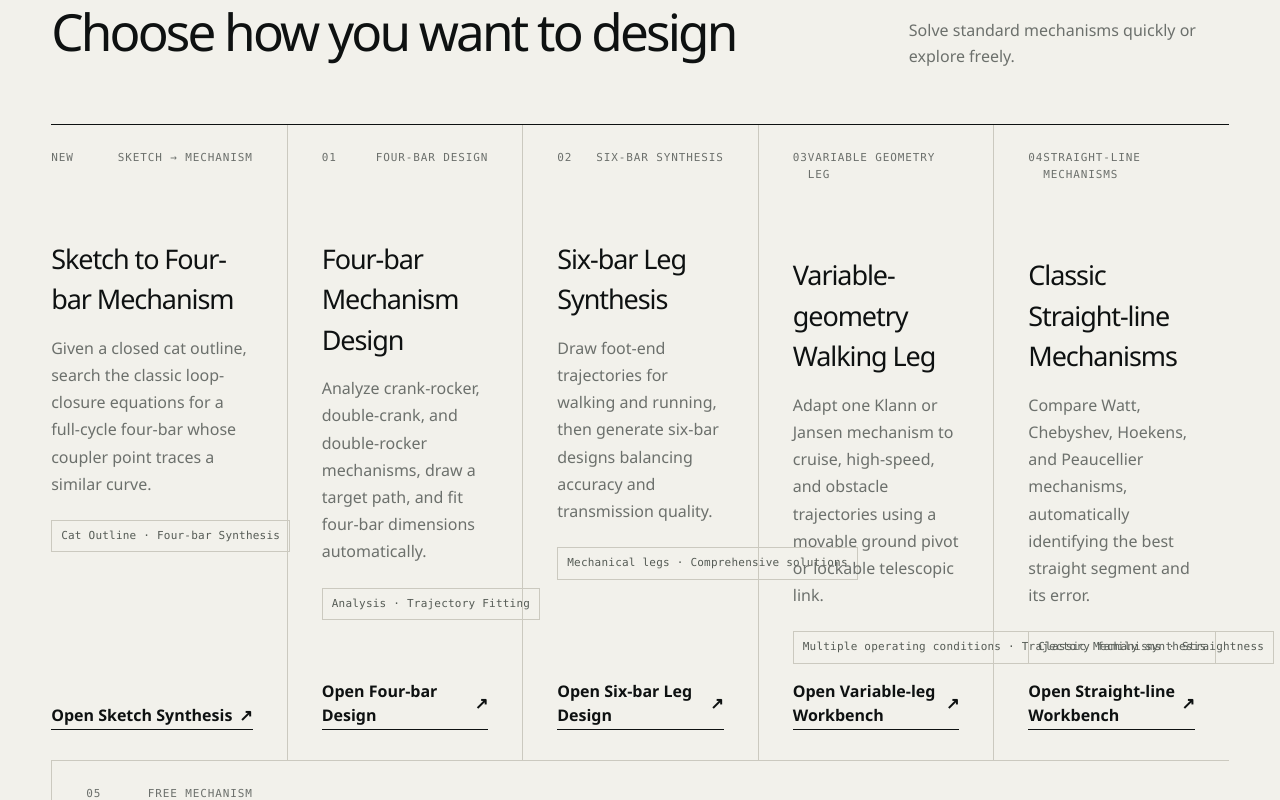
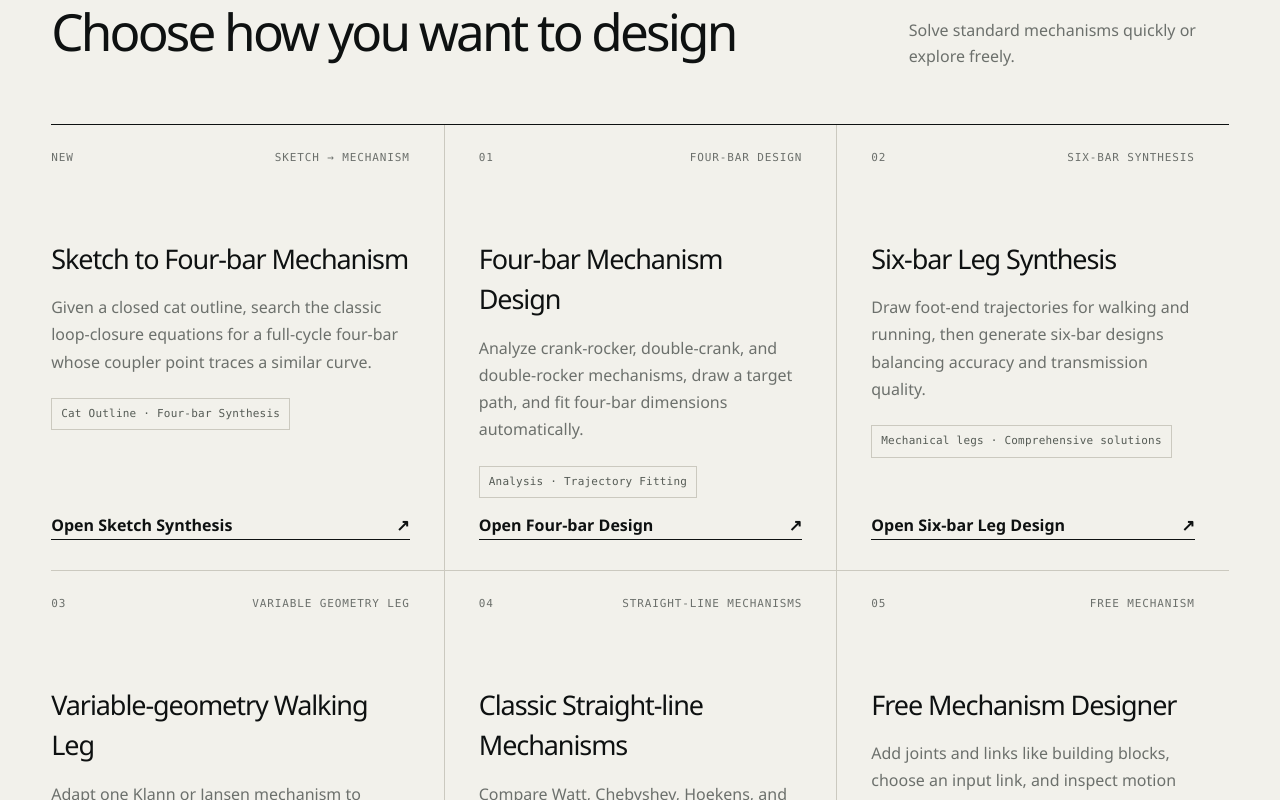
Before and after one commit to tutao0123/open-linkage, a Next.js app: page /en in a window 1280 px wide. Shown: the part 920-1720 px from the top of the page. Built offline with nearby package versions, Linux system fonts and the light colour scheme.

Commit message:
修正草图功能加入后的首页卡片溢出

```diff
--- a/src/app/globals.css
+++ b/src/app/globals.css
@@ -72,13 +72,14 @@ a { color:inherit; text-decoration:none; }
 .section-title>div>p { margin:0 0 12px; color:var(--muted); }
 .section-title h2 { margin:0; font-size:clamp(35px,4vw,58px); letter-spacing:-.055em; }
 .section-note { max-width:320px; margin:0; color:var(--muted); line-height:1.6; }
-.workbench-grid { display:grid; grid-template-columns:repeat(5,minmax(0,1fr)); border-top:1px solid var(--ink); }
+.workbench-grid { display:grid; grid-template-columns:repeat(3,minmax(0,1fr)); border-top:1px solid var(--ink); }
 .workbench-card { min-width:0; min-height:420px; padding:25px 34px 30px 0; display:flex; flex-direction:column; border-bottom:1px solid var(--line); }
 .workbench-card+.workbench-card { padding-left:34px; border-left:1px solid var(--line); }
-.workbench-meta { display:flex; justify-content:space-between; color:var(--muted); }
-.workbench-card h3 { margin:72px 0 15px; font-size:27px; letter-spacing:-.04em; }
+.workbench-card:nth-child(3n+1) { padding-left:0; border-left:0; }
+.workbench-meta { display:flex; flex-wrap:wrap; justify-content:space-between; gap:8px 18px; color:var(--muted); }
+.workbench-card h3 { margin:72px 0 15px; font-size:27px; letter-spacing:-.04em; overflow-wrap:anywhere; }
 .workbench-card>p { margin:0; color:var(--muted); line-height:1.7; }
-.workbench-status { width:max-content; margin-top:22px; padding:7px 9px; border:1px solid var(--line); color:#555b55; letter-spacing:.02em; }
+.workbench-status { width:fit-content; max-width:100%; margin-top:22px; padding:7px 9px; border:1px solid var(--line); color:#555b55; letter-spacing:.02em; overflow-wrap:anywhere; }
 .workbench-card>a { margin-top:auto; padding:15px 0 2px; display:flex; justify-content:space-between; align-items:center; border-bottom:1px solid var(--ink); font-weight:680; }
 .workbench-card>a:hover { padding-left:9px; padding-right:9px; background:var(--acid); }
 footer { display:flex; justify-content:space-between; padding:24px 0 34px; border-top:1px solid var(--line); color:var(--muted); }
```
